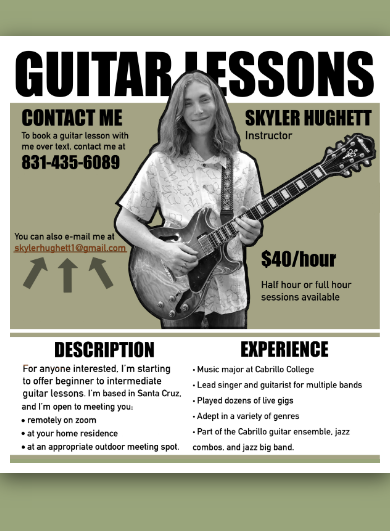
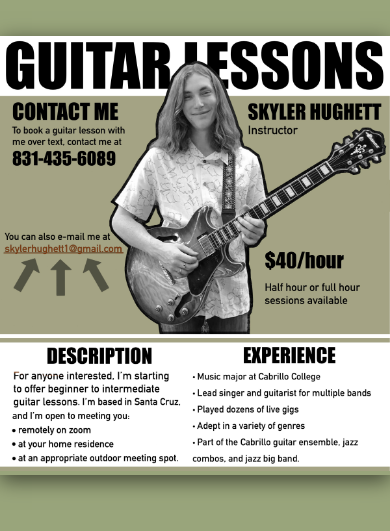
Before and after one commit to dawsongyllenhammer/skyler-music-website, a plain HTML site: page lessons.html in a window 390 px wide. Shown: the part 89-620 px from the top of the page. Drawn offline with nearby package versions, Linux system fonts and the light colour scheme.

Commit message:
removed lessons border

```diff
--- a/scss/main2.scss
+++ b/scss/main2.scss
@@ -341,4 +341,8 @@ nav ul{
             font-size: 20px;
             width: 98%;
         }
+
+        .lessons-pic{
+            border: 0px;
+        }
     }
```
Also changed, not shown: css/main2.css.
